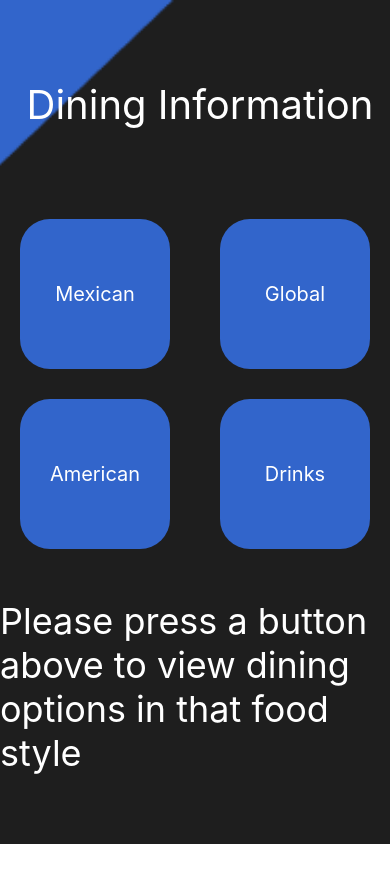
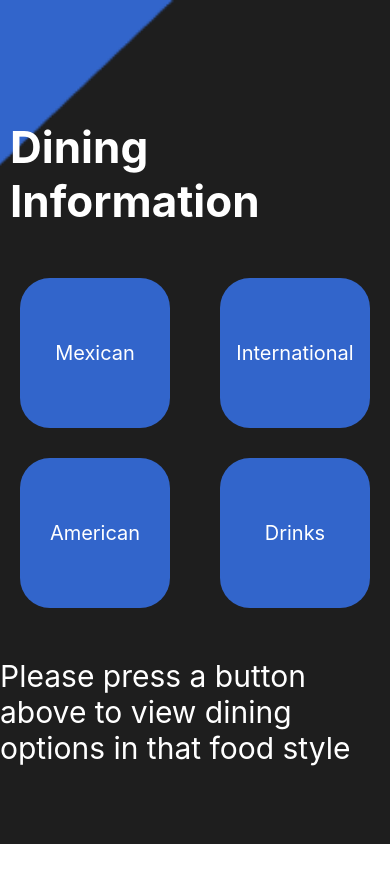
Before and after one commit to cse442-at-ub/project_s23-the-upper-bound, a React Native app: screen /dining in a window 390 px wide. Shown: the top 882 px of the page. Built offline with nearby package versions, Linux system fonts and the light colour scheme; what parse would draw is missing.

Commit message:
fixed typos, #52

```diff
--- a/Components/DiningInfo/american.js
+++ b/Components/DiningInfo/american.js
@@ -59,7 +59,7 @@ export default function American() {
           </View>
           <View>
             <Text style={styles.Text}>
-              {"Options: Sub Sandwiches\n"}
+              {"Options: Sub Sandwiches, Flatbread\n"}
               {"Meats: Ham, Turkey, Roast Beef, Salami, Chicken\n"}
               {"Takes Dining Dollars/Meal Swipes? : No\n"}
               {"Location: Commons\n"}
--- a/Components/DiningInfo/drinks.js
+++ b/Components/DiningInfo/drinks.js
@@ -18,7 +18,7 @@ export default function Drinks() {
           </View>
           <View>
             <Text style={styles.Text}>
-              {"Options: Smoothies, Oatmeal, Acai Bowls"}
+              {"Options: Smoothies, Oatmeal, Acai Bowls\n"}
               {"Takes Dining Dollars/Meal Swipes? : Yes\n"}
               {"Location: Student Union\n"}
             </Text>
@@ -63,6 +63,19 @@ export default function Drinks() {
             </Text>
           </View>
 
+          <View>
+        <Text style={styles.Name}>
+          {"Kung Fu Tea"}
+          </Text>
+          </View>
+          <View>
+            <Text style={styles.Text}>
+              {"Options: Milk Tea, Fruit Tea, Slush, Seasonal Specials\n"}
+              {"Takes Dining Dollars/Meal Swipes? : Yes\n"}
+              {"Location: Ellicot Food Court\n"}
+            </Text>
+          </View>
+
       </View>
     );
   }
--- a/Components/DiningInfo/international.js
+++ b/Components/DiningInfo/international.js
@@ -18,7 +18,7 @@ export default function International() {
           </View>
           <View>
             <Text style={styles.Text}>
-              {"Options: Pho, Ramen, Monthly Special\n"}
+              {"Options: Pho, Ramen, Rotating Monthly Special\n"}
               {"Meats: Beef, Pork, Chicken\n"}
               {"Takes Dining Dollars/Meal Swipes? : Yes\n"}
               {"Location: One World Cafe\n"}
--- a/Components/DiningInformation.js
+++ b/Components/DiningInformation.js
@@ -38,7 +38,7 @@ export default function DiningInfo({navigation}) {
         title="internat"
         onPress={() => navigation.navigate("international")}
         >
-        <Text style={styles.buttonTXT}>Global</Text>
+        <Text style={styles.buttonTXT}>International</Text>
         </Pressable>
 
         <Pressable
@@ -68,8 +68,9 @@ const styles = StyleSheet.create({
   userTxt: {
     color: "#FFFFFF",
     marginLeft: 10,
-    fontSize: 40,
-    top: -120,
+    fontSize: 44,
+    top: -80,
+    fontWeight:"bold"
   },
   welcomeUp: {
     height: 200,
@@ -108,7 +109,6 @@ const styles = StyleSheet.create({
     borderRadius: 30,
   },
 
-  //planned styles to add
   drinks:{
     height: 150,
     width: 150,
@@ -139,7 +139,7 @@ const styles = StyleSheet.create({
     borderRadius: 10,
   },
   txt:{
-    fontSize:36,
+    fontSize:30,
     color:"white",
     top:-250
 
```
